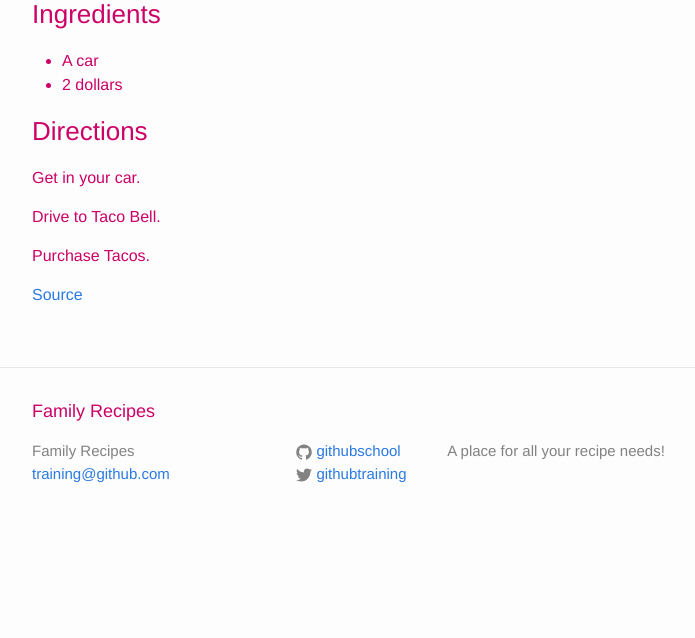
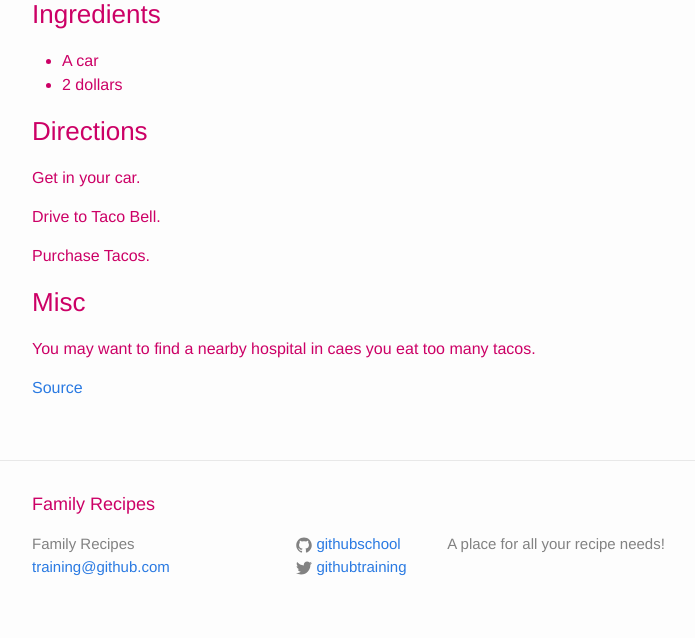
Before and after one commit to githubteacher/feb-recipes, a Jekyll site: the page built from _posts/2015-03-24-tacos.md, in a window 1280 px wide. Shown: the part 571-1209 px from the top of the page, without its empty margins (238-933 px from the left). Built offline with Jekyll 4.4.1, drawn with Linux system fonts in a browser that asks for light colours; before the commit the page ends 1116 px from its top, so only the background shows below that.

Commit message:
Added hospital directions for the UW tacos recipe.
Added in the misc category.

```diff
--- a/_posts/2015-03-24-tacos.md
+++ b/_posts/2015-03-24-tacos.md
@@ -20,4 +20,7 @@
 
 Purchase Tacos.
 
+### Misc
+You may want to find a nearby hospital in caes you eat too many tacos.
+
 [Source](http://www.tacobell.com/)
```
